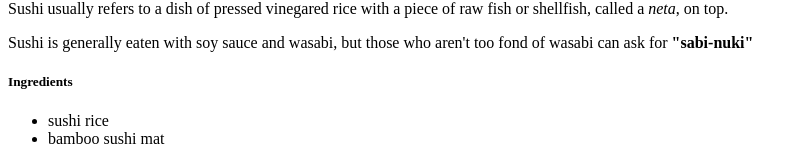
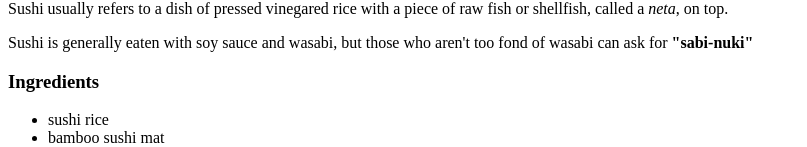
Before and after one commit to Skishx/odin-recipes, a plain HTML site: page recipes/sushi.html in a window 1280 px wide. Shown: the part 426-573 px from the top of the page, without its empty margins (0-807 px from the left). Drawn offline with Linux system fonts and the light colour scheme.

Commit message:
fixed the ingredient from h5 to h3

```diff
--- a/recipes/sushi.html
+++ b/recipes/sushi.html
@@ -11,7 +11,7 @@
         <p>Sushi usually refers to a dish of pressed vinegared rice with a piece of raw fish or shellfish, called a <em>neta</em>, on top.</p>
         <p>Sushi is generally eaten with soy sauce and wasabi, but those who aren't too fond of wasabi can ask for <strong>"sabi-nuki"</strong></p>
 
-        <h5>Ingredients</h5>
+        <h3>Ingredients</h3>
         <ul>
             <li>sushi rice</li>
             <li>bamboo sushi mat</li>
```
